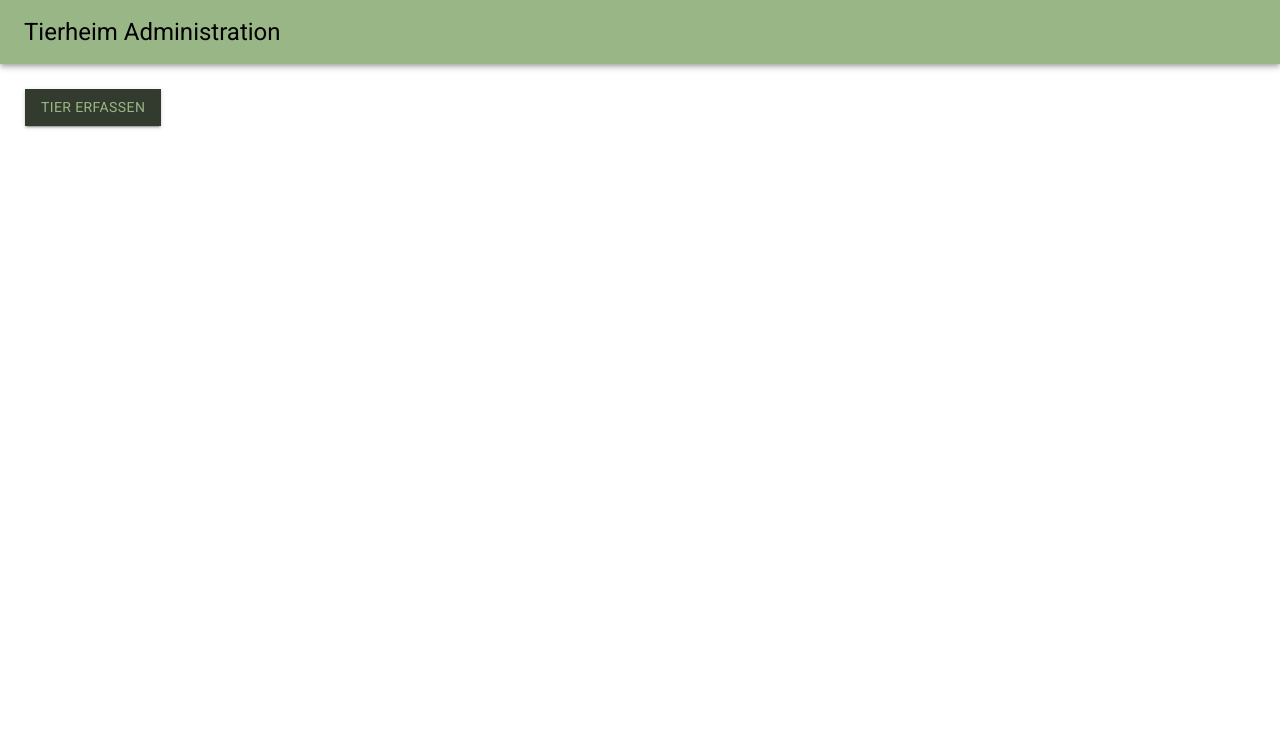
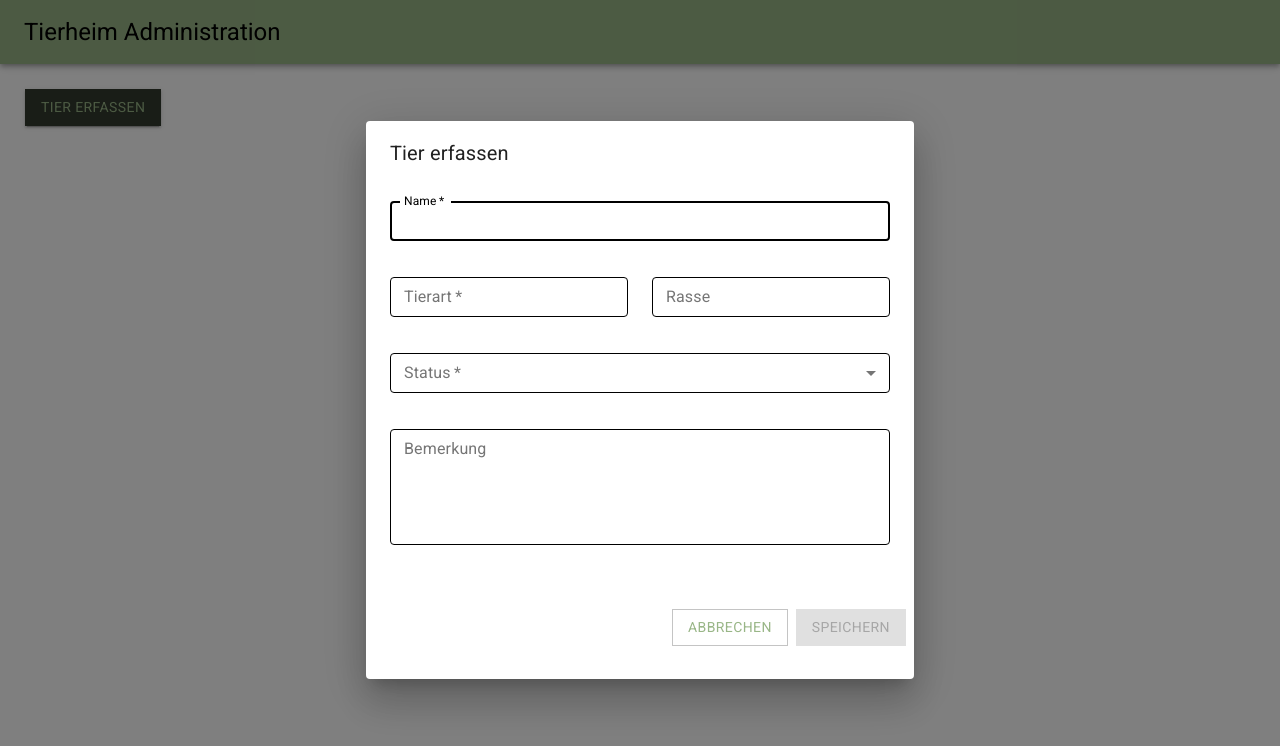
Before and after one commit to SalomeTreichler/m254_tierheim_pfoetli, a React (Create React App) app: page /admin in a window 1280 px wide. Both pictures are taken after a click on the button "TIER ERFASSEN". Shown: the top 746 px of the page. Built offline with nearby package versions, Linux system fonts and the light colour scheme.

Commit message:
basic structure for modal

```diff
--- /dev/null
+++ b/src/modal/AnimalModal.js
@@ -0,0 +1,223 @@
+import React from 'react';
+import Button from '@material-ui/core/Button';
+import TextField from '@material-ui/core/TextField';
+import Dialog from '@material-ui/core/Dialog';
+import DialogActions from '@material-ui/core/DialogActions';
+import DialogContent from '@material-ui/core/DialogContent';
+import DialogTitle from '@material-ui/core/DialogTitle';
+import {makeStyles} from "@material-ui/core/styles";
+import {Grid, MenuItem, withStyles} from "@material-ui/core";
+
+const useStyles = makeStyles((theme) => ({
+    button: {
+        backgroundColor: '#333b2e',
+        color: '#99B687',
+        borderRadius: '0px',
+        marginBottom: '25px'
+    },
+    buttonOutlined: {
+        color: '#99B687',
+        borderRadius: '0px',
+        marginBottom: '25px'
+    },
+    textField: {
+        color: '#99B687',
+    }
+}));
+
+const CssTextField = withStyles({
+    root: {
+        '& label.Mui-focused': {
+            color: 'black',
+        },
+        '& .MuiInput-underline:after': {
+            borderBottomColor: 'black',
+        },
+        '& .MuiOutlinedInput-root': {
+            '& fieldset': {
+                borderColor: 'black',
+            },
+            '&:hover fieldset': {
+                borderColor: 'black',
+            },
+            '&.Mui-focused fieldset': {
+                borderColor: 'black',
+            },
+        },
+    },
+})(TextField);
+
+const statuses = [
+    {
+        value: 'TO_BE_EXAMINED',
+        label: 'Wartet auf Untersuchung',
+    },
+    {
+        value: 'CONTACT_OWNER',
+        label: 'Wartet auf Untersuchung',
+    },
+    {
+        value: 'TO_BE_ADOPTED',
+        label: 'Zur Adoption',
+    },
+    {
+        value: 'TO_BE_EUTHANISED',
+        label: 'Wird eingeschläfert',
+    },
+    {
+        value: 'PICKED_UP',
+        label: 'Wird eingeschläfert',
+    },
+    {
+        value: 'ADOPTED',
+        label: 'Adoptiert',
+    },
+    {
+        value: 'EUTHANISED',
+        label: 'Eingeschläfert',
+    },
+];
+
+export default function AnimalModal(props) {
+    const [open, setOpen] = React.useState(false);
+    const [name, setName] = React.useState("");
+    const [species, setSpecies] = React.useState("");
+    const [breed, setBreed] = React.useState("");
+    const [status, setStatus] = React.useState("");
+    const [comment, setComment] = React.useState("");
+    const classes = useStyles();
+
+    const handleClickOpen = () => {
+        setOpen(true);
+    };
+
+    const handleClose = () => {
+        setOpen(false);
+        setName("");
+        setSpecies("");
+        setBreed("");
+        setStatus("");
+        setComment("");
+    };
+
+    const handleSave = () => {
+        //insert calling service to save in DB here
+
+        setOpen(false);
+        setName("");
+        setSpecies("");
+        setBreed("");
+        setStatus("");
+        setComment("");
+    }
+
+    return (
+        <div>
+            <Button variant={"contained"} className={classes.button} onClick={handleClickOpen}>
+                TIER ERFASSEN
+            </Button>
+            <Dialog open={open} onClose={handleClose} aria-labelledby="form-dialog-title">
+                <DialogTitle id="form-dialog-title">Tier erfassen</DialogTitle>
+                <DialogContent style={{width: "500px", height: "400px"}}>
+                    <Grid container spacing={3}>
+                        <Grid item xs={12}>
+                        <CssTextField
+                            autoFocus
+                            required
+                            value={props.name ? props.name : name}
+                            margin="dense"
+                            id="name"
+                            label="Name"
+                            type="text"
+                            variant={"outlined"}
+                            fullWidth
+                            className={classes.textfield}
+                            onChange={(event) => {
+                                setName(event.target.value)
+                            }}
+                        />
+                        </Grid>
+                        <Grid item xs={6}>
+                        <CssTextField
+                            required
+                            margin="dense"
+                            value={props.species ? props.species :species}
+                            id="species"
+                            label="Tierart"
+                            type="text"
+                            variant={"outlined"}
+                            fullWidth
+                            className={classes.textfield}
+                            onChange={(event) => {
+                                setSpecies(event.target.value)
+                            }}
+                        />
+                        </Grid>
+                        <Grid item xs={6}>
+                            <CssTextField
+                                margin="dense"
+                                value={props.breed ? props.breed :breed}
+                                id="breed"
+                                label="Rasse"
+                                type="text"
+                                variant={"outlined"}
+                                fullWidth
+                                className={classes.textfield}
+                                onChange={(event) => {
+                                    setBreed(event.target.value)
+                                }}
+                            />
+                        </Grid>
+                        <Grid item xs={12}>
+                            <CssTextField
+                                id="status"
+                                select
+                                required
+                                margin="dense"
+                                fullWidth
+                                label="Status"
+                                value={props.status ? props.status :status}
+                                onChange={(event) => {
+                                    setStatus(event.target.value)
+                                }}
+                                variant="outlined"
+                            >
+                                {statuses.map((option) => (
+                                    <MenuItem key={option.value} value={option.value}>
+                                        {option.label}
+                                    </MenuItem>
+                                ))}
+                            </CssTextField>
+                        </Grid>
+                        <Grid item xs={12}>
+                            <CssTextField
+                                id="comment"
+                                label="Bemerkung"
+                                multiline
+                                margin="dense"
+                                fullWidth
+                                rows={5}
+                                value={props.comment ? props.comment : comment}
+                                inputProps={{ maxLength: 250 }}
+                                variant="outlined"
+                                onChange={(event) => {
+                                    setComment(event.target.value)
+                                }}
+                            />
+                        </Grid>
+                    </Grid>
+                </DialogContent>
+                <DialogActions>
+                    <Button onClick={handleClose} className={classes.buttonOutlined} variant={"outlined"}>
+                        ABBRECHEN
+                    </Button>
+                    <Button disabled={name === "" || species === "" || status === ""} onClick={handleSave} variant={"contained"}
+                            className={classes.button}>
+                        SPEICHERN
+                    </Button>
+            </DialogActions>
+        </Dialog>
+</div>
+)
+    ;
+}
--- a/src/views/AdminView.js
+++ b/src/views/AdminView.js
@@ -3,15 +3,10 @@ import { makeStyles } from '@material-ui/core/styles';
 import AppBar from '@material-ui/core/AppBar';
 import Toolbar from '@material-ui/core/Toolbar';
 import Typography from '@material-ui/core/Typography';
-import {Button, Grid} from "@material-ui/core";
+import {Grid} from "@material-ui/core";
+import AnimalModal from "../modal/AnimalModal";
 
 const useStyles = makeStyles((theme) => ({
-    button: {
-        backgroundColor:'#333b2e',
-        color: '#99B687',
-        borderRadius: '0px',
-        marginBottom: '25px'
-    },
     container: {
         padding: '25px',
     },
@@ -30,9 +25,7 @@ const AdminView=()=> {
             </AppBar>
         <Grid container className={classes.container}>
             <Grid item xs={12}>
-                <Button variant={"contained"} className={classes.button}>
-                    Tier Erfassen
-                </Button>
+                <AnimalModal/>
             </Grid>
         </Grid>
         </Fragment>
```
